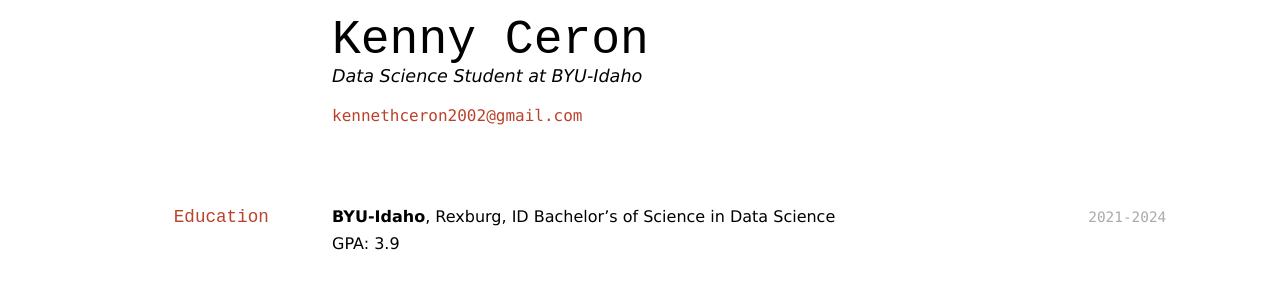
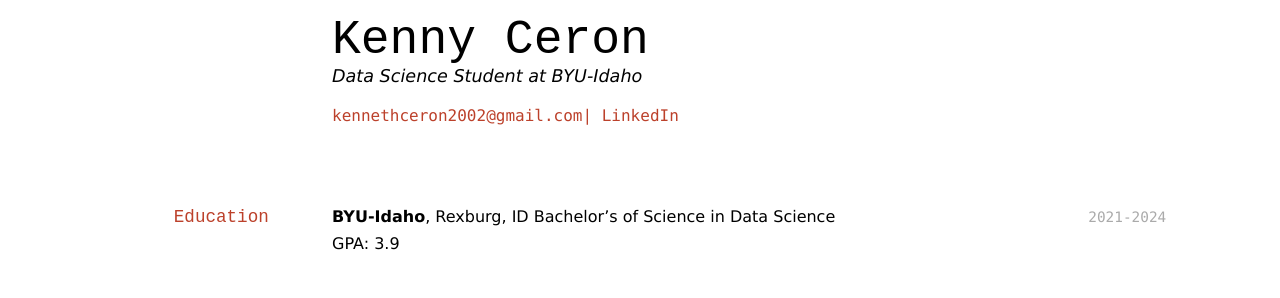
Before and after one commit to k32462/ceron_resume, a Jekyll site: the page built from docs/index.md, in a window 1280 px wide. Shown: the top 298 px of the page. Built offline with Jekyll 4.4.1, drawn with Linux system fonts in a browser that asks for light colours.

Commit message:
My new updates

```diff
--- a/docs/index.md
+++ b/docs/index.md
@@ -6,7 +6,7 @@ title: Kenny Ceron's Resume
 Data Science Student at BYU-Idaho
 
 <div id="webaddress">
-<a href="kennethceron2002@gmail.com">kennethceron2002@gmail.com</a>
+<a href="kennethceron2002@gmail.com">kennethceron2002@gmail.com</a>| <a href="https://www.linkedin.com/groups/13537407/">LinkedIn</a>
 </div>
 
 <!-- https://www.monique.tech/the-art-of-markdown -->
```
